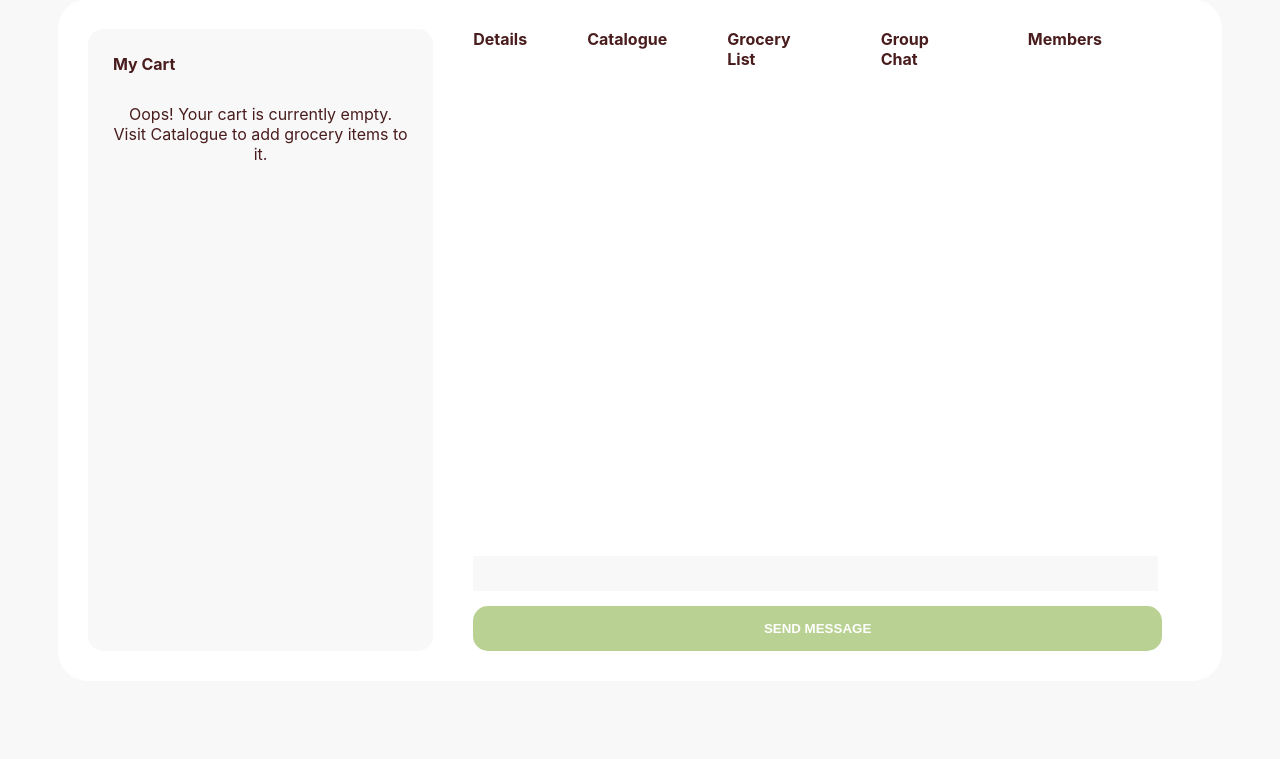
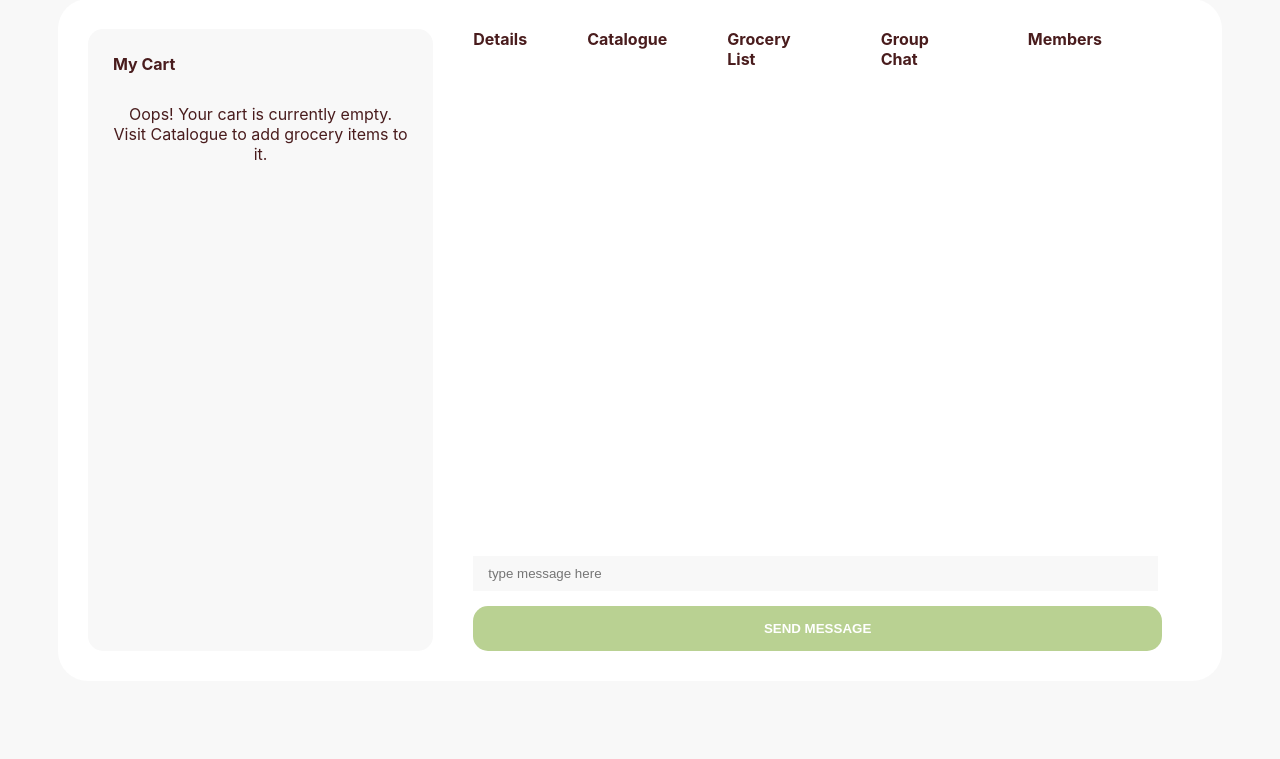
Before and after one commit to sean-tse/codebrew2021, a Django app: template mysite/growocery/templates/growocery/group_chat.html in a window 1280 px wide. Shown: the part 130-889 px from the top of the page. Run offline with Django 3.2, Linux system fonts and the light colour scheme; the template is opened without the code that fills it, so the values that code supplies are empty.

Commit message:
add placeholder text

```diff
--- a/mysite/growocery/templates/growocery/group_chat.html
+++ b/mysite/growocery/templates/growocery/group_chat.html
@@ -29,7 +29,7 @@
 <div class="send-message">
     <form action="{% url 'group_chat' group.id %}" method="POST">
         {% csrf_token %}
-        <input type="text" name="chat-box">
+        <input type="text" name="chat-box" placeholder="type message here">
         <button type="submit">send message</button>
     </form>
 </div>
```
